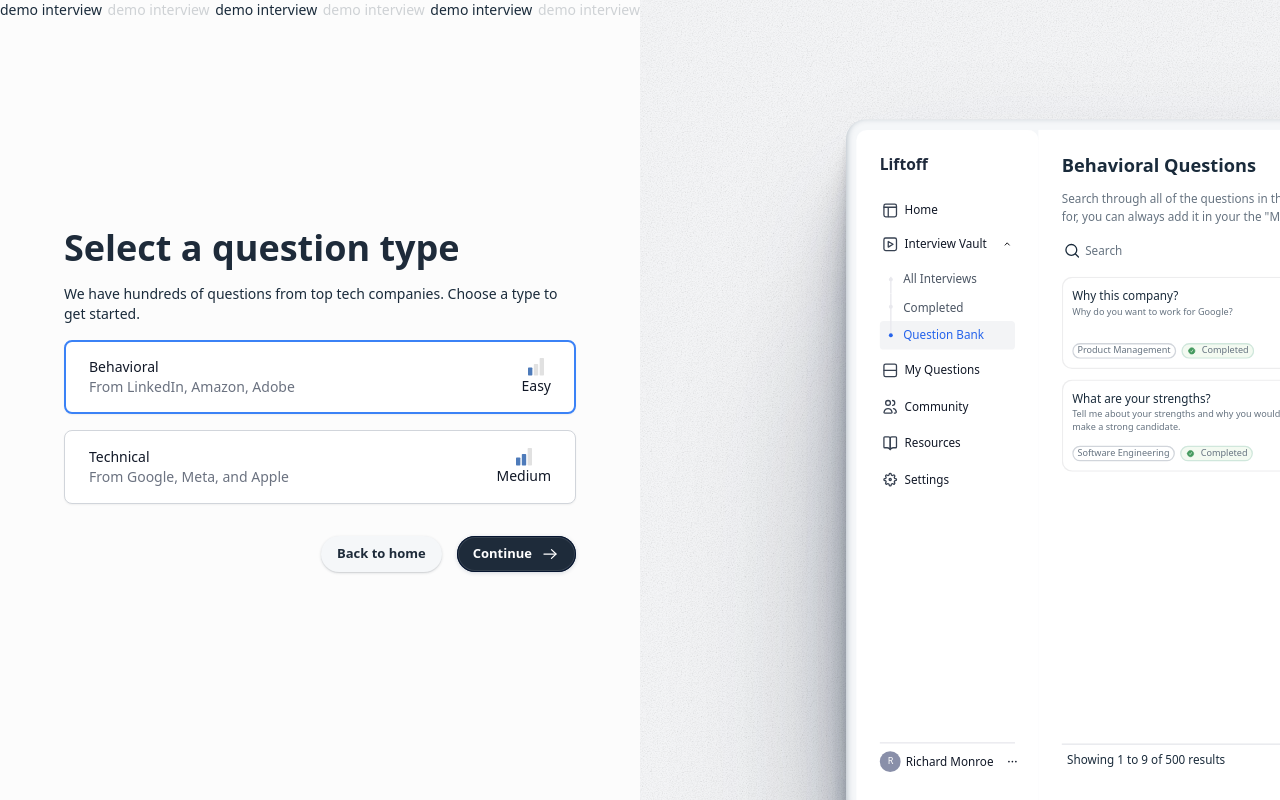
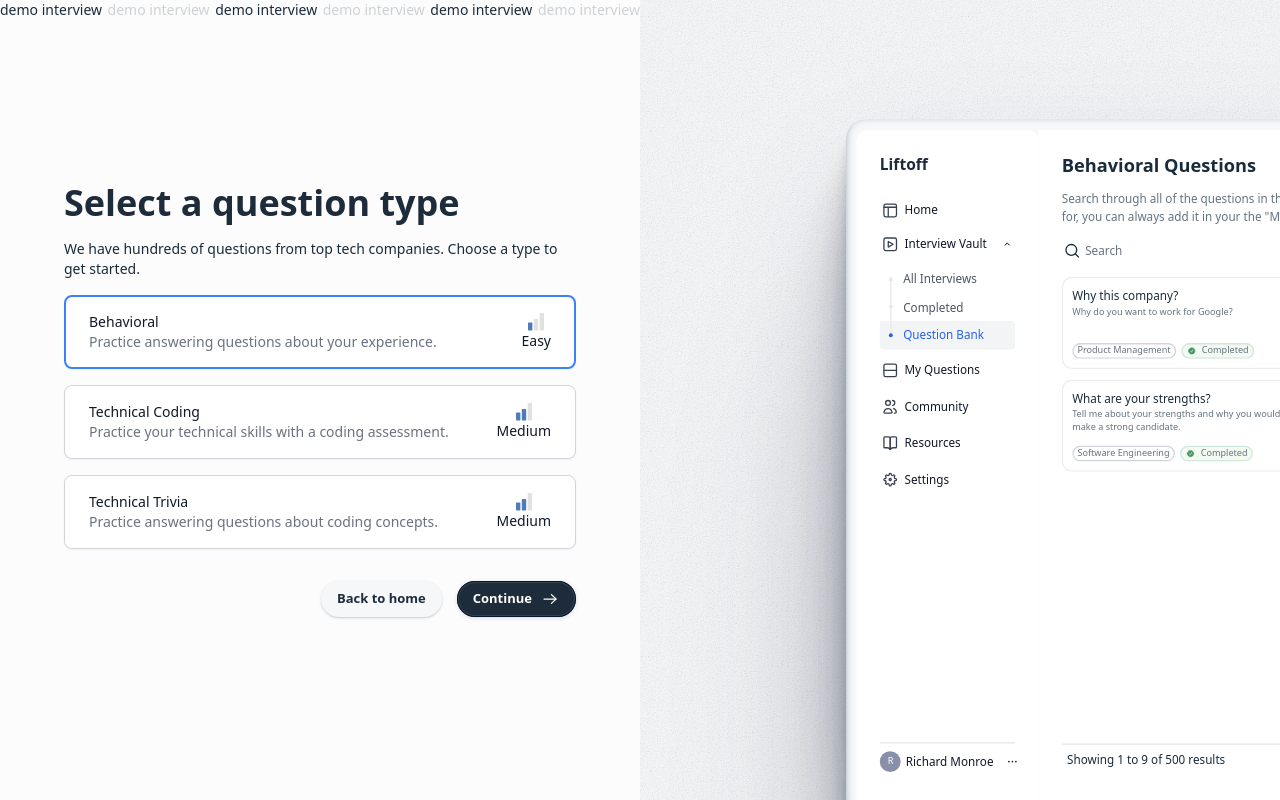
Before and after one commit to kkarenvoo/TreeHacks2025, a Next.js app: page /demo in a window 1280 px wide. Built offline with nearby package versions, Linux system fonts and the light colour scheme; what @ffmpeg/ffmpeg would draw is missing.

Commit message:
Adding files

```diff
--- a/app/page.tsx
+++ b/app/page.tsx
@@ -58,7 +58,7 @@ export default function Home() {
             }}
             className="relative md:ml-[-10px] md:mb-[37px] font-extrabold text-[16vw] md:text-[130px] font-inter text-[#1E2B3A] leading-[0.9] tracking-[-2px] z-[100]"
           >
-            Elevate your <br />
+            Elevate your<br />
             tech <span className="text-[#407BBF]">interviews</span>
             <span className="font-inter text-[#407BBF]">.</span>
           </motion.h1>
--- a/package.json
+++ b/package.json
@@ -12,6 +12,7 @@
     "@ffmpeg/core": "^0.11.0",
     "@ffmpeg/ffmpeg": "^0.11.6",
     "@headlessui/react": "^1.7.14",
+    "@monaco-editor/react": "^4.7.0",
     "@types/node": "20.2.5",
     "@types/react": "18.2.7",
     "@types/react-dom": "18.2.4",
--- a/pages/demo.tsx
+++ b/pages/demo.tsx
@@ -10,13 +10,19 @@ const questions = [
   {
     id: 1,
     name: "Behavioral",
-    description: "From LinkedIn, Amazon, Adobe",
+    description: "Practice answering questions about your experience.",
     difficulty: "Easy",
   },
   {
     id: 2,
-    name: "Technical",
-    description: "From Google, Meta, and Apple",
+    name: "Technical Coding",
+    description: "Practice your technical skills with a coding assessment.",
+    difficulty: "Medium",
+  },
+  {
+    id: 3,
+    name: "Technical Trivia",
+    description: "Practice answering questions about coding concepts.",
     difficulty: "Medium",
   },
 ];
```
Also changed, not shown: 1 other file (tests, documents, lock files or other folders).
